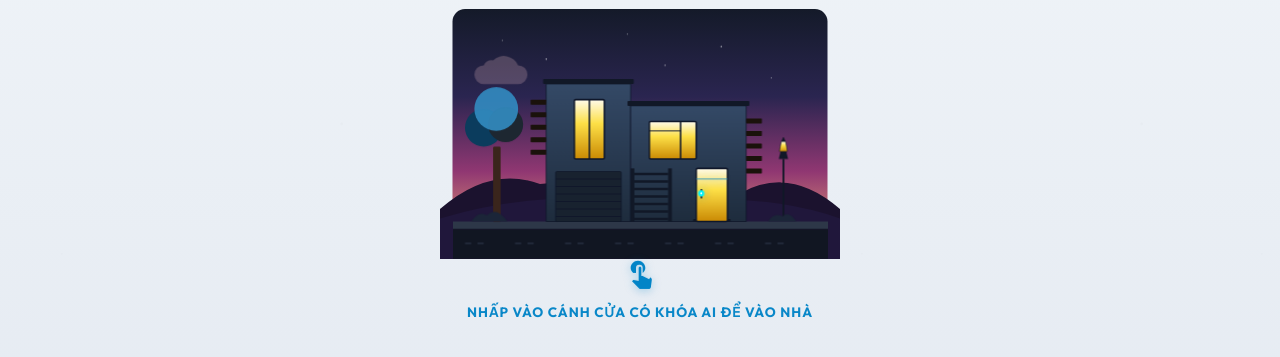
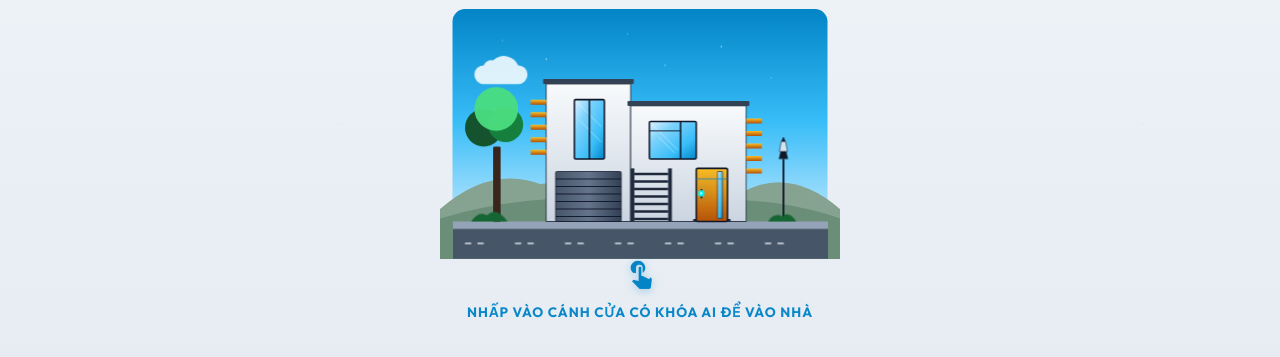
Before and after one commit to huykokukevnnn/If-and-Then, a website: page index.html in a window 1280 px wide. Shown: the part 197-554 px from the top of the page. Drawn offline with Linux system fonts and the light colour scheme.

Commit message:
style: upgrade smart villa exterior to a premium modern look with bright daytime sky

```diff
--- a/index.html
+++ b/index.html
@@ -5,7 +5,7 @@
     <meta name="viewport" content="width=device-width, initial-scale=1.0, maximum-scale=1.0, user-scalable=no">
     <title>AI Smart Home - Game Giáo Dục Trải Nghiệm & Lập Trình AI</title>
     <meta name="description" content="Trò chơi mini game tương tác giáo dục học sinh về cách thức hoạt động và lập trình Trí tuệ Nhân tạo (AI) ứng dụng vào nhà thông minh Smart Home.">
-    <link rel="stylesheet" href="styles.css?v=14.0">
+    <link rel="stylesheet" href="styles.css?v=15.0">
 </head>
 <body>
     <div class="star-bg"></div>
@@ -61,19 +61,37 @@
 
                                  <svg class="exterior-house-svg" viewBox="0 0 600 400" xmlns="http://www.w3.org/2000/svg">
                         <defs>
-                            <!-- Bầu trời Gradient bình minh rực rỡ ấm áp (Tờ mờ sáng cực kỳ đẹp mắt) -->
+                            <!-- Bầu trời Gradient trong xanh rực rỡ ban ngày -->
                             <linearGradient id="skyGrad" x1="0%" y1="0%" x2="0%" y2="100%">
-                                <stop offset="0%" stop-color="#141a29"/> <!-- Tầng mây đêm trên cao -->
-                                <stop offset="35%" stop-color="#2a2550"/> <!-- Sắc tím hoàng hôn dịu dàng -->
-                                <stop offset="65%" stop-color="#903772"/> <!-- Hồng ánh bình minh rạng rỡ -->
-                                <stop offset="100%" stop-color="#fdba74"/> <!-- Ánh nắng vàng be ấm sực ở đường chân trời -->
+                                <stop offset="0%" stop-color="#0284c7"/> <!-- Deep sky blue -->
+                                <stop offset="45%" stop-color="#38bdf8"/> <!-- Sky blue azure -->
+                                <stop offset="85%" stop-color="#bae6fd"/> <!-- Horizon soft baby blue -->
+                                <stop offset="100%" stop-color="#e0f2fe"/> <!-- Horizon white glow -->
                             </linearGradient>
-                            <!-- Tường đá phiến xanh xám hiện đại, nổi bật có highlight -->
+                            <!-- Tường thạch cao trắng xám hiện đại phong cách Bắc Âu -->
                             <linearGradient id="wallDarkBlue" x1="0%" y1="0%" x2="0%" y2="100%">
-                                <stop offset="0%" stop-color="#344966"/> <!-- Đá phiến xám xanh sáng -->
-                                <stop offset="100%" stop-color="#1e2c3d"/> <!-- Đáy đậm giữ khối vững chãi -->
+                                <stop offset="0%" stop-color="#f8fafc"/> <!-- Trắng tinh khôi cực sang -->
+                                <stop offset="100%" stop-color="#cbd5e1"/> <!-- Xám bạc nhẹ đổ bóng khối -->
                             </linearGradient>
-                            <!-- Cửa sổ & Cửa chính phát sáng rực rỡ đầy sức sống -->
+                            <!-- Kính phản quang màu xanh trời ban ngày -->
+                            <linearGradient id="windowGlass" x1="0%" y1="0%" x2="100%" y2="100%">
+                                <stop offset="0%" stop-color="#e0f2fe"/>
+                                <stop offset="30%" stop-color="#7dd3fc"/>
+                                <stop offset="70%" stop-color="#38bdf8"/>
+                                <stop offset="100%" stop-color="#0284c7"/>
+                            </linearGradient>
+                            <!-- Gỗ Teak/Oak ấm áp sang trọng cho ngoại thất -->
+                            <linearGradient id="woodGrad" x1="0%" y1="0%" x2="0%" y2="100%">
+                                <stop offset="0%" stop-color="#fbbf24"/> <!-- Sồi ấm -->
+                                <stop offset="100%" stop-color="#b45309"/> <!-- Teak đậm quý phái -->
+                            </linearGradient>
+                            <!-- Màu cửa garage kim loại sang xịn -->
+                            <linearGradient id="garageGrad" x1="0%" y1="0%" x2="100%" y2="0%">
+                                <stop offset="0%" stop-color="#475569" />
+                                <stop offset="50%" stop-color="#64748b" />
+                                <stop offset="100%" stop-color="#334155" />
+                            </linearGradient>
+                            <!-- Giữ lại windowWarm cho các phần tử cần tương thích ngược -->
                             <linearGradient id="windowWarm" x1="0%" y1="0%" x2="0%" y2="100%">
                                 <stop offset="0%" stop-color="#fffbeb"/>
                                 <stop offset="40%" stop-color="#fde047"/>
@@ -81,15 +99,15 @@
                             </linearGradient>
                         </defs>
 
-                        <!-- Bầu trời tờ mờ sáng với bo góc mượt mà -->
+                        <!-- Bầu trời ban ngày trong vắt -->
                         <rect width="600" height="400" rx="20" fill="url(#skyGrad)"/>
 
-                        <!-- Dải đồi núi xa xăm hậu cảnh màu tím hồng của bình minh -->
-                        <path d="M-20 320 Q60 250 140 280 Q220 270 300 320 Q380 260 460 295 Q540 250 620 320 L620 400 L-20 400 Z" fill="#1b122e" />
-                        <path d="M-20 335 Q150 285 320 312 Q490 290 620 335 L620 400 L-20 400 Z" fill="#20173b" />
+                        <!-- Dải đồi núi xa xăm hậu cảnh màu xanh mờ sương nhẹ nhàng -->
+                        <path d="M-20 320 Q60 250 140 280 Q220 270 300 320 Q380 260 460 295 Q540 250 620 320 L620 400 L-20 400 Z" fill="#86a391" />
+                        <path d="M-20 335 Q150 285 320 312 Q490 290 620 335 L620 400 L-20 400 Z" fill="#6b8e78" />
 
-                        <!-- Hạt sao lấp lánh mờ dần khi bình minh hé rạng -->
-                        <g fill="#ffffff" opacity="0.45" class="star-twinkle-svg">
+                        <!-- Hạt sao ban đêm ẩn dưới ánh mặt trời -->
+                        <g fill="#ffffff" opacity="0.0" class="star-twinkle-svg">
                             <circle cx="80" cy="50" r="0.8" />
                             <circle cx="150" cy="80" r="1.2" />
                             <circle cx="280" cy="40" r="0.8" />
@@ -98,23 +116,23 @@
                             <circle cx="510" cy="110" r="0.8" />
                         </g>
 
-                        <!-- Mây bay lơ lửng ban mai đỏ ửng nhẹ -->
-                        <g fill="#fecdd3" opacity="0.22" class="cloud-anim">
+                        <!-- Mây trắng lơ lửng ban ngày tràn đầy sinh khí -->
+                        <g fill="#ffffff" opacity="0.85" class="cloud-anim">
                             <path d="M40 90 a15 15 0 0 1 15 -8 a25 25 0 0 1 40 8 a15 15 0 0 1 15 15 a15 15 0 0 1 -15 15 h-55 a15 15 0 0 1 -15 -15 a15 15 0 0 1 15 -15 z" />
                         </g>
 
-                        <!-- Vỉa hè bên đường màu xám đá -->
-                        <rect x="0" y="340" width="600" height="12" fill="#2d3748" />
+                        <!-- Vỉa hè bên đường màu xám xi măng sạch sẽ -->
+                        <rect x="0" y="340" width="600" height="12" fill="#94a3b8" />
 
                         <!-- CƠ THỂ BIỆT THỰ HIỆN ĐẠI NỔI BẬT TỔNG THỂ -->
 
                         <!-- 1. Cụm nhà bên trái: Khối đứng 2 tầng chính -->
                         <rect x="150" y="120" width="135" height="220" fill="url(#wallDarkBlue)" stroke="#0f172a" stroke-width="1.2" />
-                        <!-- Nóc mái tối sẫm -->
-                        <rect x="145" y="112" width="145" height="8" fill="#111827" rx="1.5" />
+                        <!-- Nóc mái tối sẫm màu Charcoal hiện đại -->
+                        <rect x="145" y="112" width="145" height="8" fill="#334155" rx="1.5" />
 
-                        <!-- Khe trang trí sọc ngang gỗ óc chó sẫm cực kỳ thẩm mỹ bên trái -->
-                        <g fill="#1a120b">
+                        <!-- Khe trang trí sọc ngang gỗ sồi vàng rực rỡ dưới nắng bên trái -->
+                        <g fill="url(#woodGrad)">
                             <rect x="125" y="145" width="25" height="8" rx="1" />
                             <rect x="125" y="165" width="25" height="8" rx="1" />
                             <rect x="125" y="185" width="25" height="8" rx="1" />
@@ -124,11 +142,11 @@
 
                         <!-- 2. Cụm nhà bên phải: Khối lầu nằm ngang lửng -->
                         <rect x="285" y="155" width="185" height="185" fill="url(#wallDarkBlue)" stroke="#0f172a" stroke-width="1.2" />
-                        <!-- Nóc mái tối sẫm -->
-                        <rect x="280" y="147" width="195" height="8" fill="#111827" rx="1.5" />
+                        <!-- Nóc mái tối sẫm màu Charcoal hiện đại -->
+                        <rect x="280" y="147" width="195" height="8" fill="#334155" rx="1.5" />
 
-                        <!-- Khe trang trí sọc ngang gỗ sẫm cực kỳ thẩm mỹ bên phải -->
-                        <g fill="#1a120b">
+                        <!-- Khe trang trí sọc ngang gỗ sồi vàng rực rỡ dưới nắng bên phải -->
+                        <g fill="url(#woodGrad)">
                             <rect x="470" y="175" width="25" height="8" rx="1" />
                             <rect x="470" y="195" width="25" height="8" rx="1" />
                             <rect x="470" y="215" width="25" height="8" rx="1" />
@@ -136,8 +154,8 @@
                             <rect x="470" y="255" width="25" height="8" rx="1" />
                         </g>
 
-                        <!-- Cửa nhà để xe (Garage) màu xám đậm có điểm nhấn sáng -->
-                        <rect x="165" y="260" width="105" height="80" fill="#18222f" stroke="#0f172a" stroke-width="1.2" rx="2" />
+                        <!-- Cửa nhà để xe (Garage) màu kim loại bạc-xám cao cấp -->
+                        <rect x="165" y="260" width="105" height="80" fill="url(#garageGrad)" stroke="#0f172a" stroke-width="1.2" rx="2" />
                         <!-- Các đường gờ dọc/ngang cửa cuốn -->
                         <g stroke="#0f172a" stroke-width="1.5">
                             <line x1="165" y1="272" x2="270" y2="272" />
@@ -148,8 +166,8 @@
                             <line x1="165" y1="332" x2="270" y2="332" />
                         </g>
 
-                        <!-- Hàng rào cột sắt đen mờ tinh tế ở giữa nhà -->
-                        <g fill="#111827">
+                        <!-- Hàng rào cột sắt màu xám than hiện đại tinh tế ở giữa nhà -->
+                        <g fill="#1e293b">
                             <rect x="285" y="255" width="6" height="85" />
                             <rect x="345" y="255" width="6" height="85" />
                             <!-- Các thanh ngang -->
@@ -162,23 +180,35 @@
                             <rect x="291" y="334" width="54" height="4" />
                         </g>
 
-                        <!-- 3. Cụm cửa sổ phát sáng lung linh cực mạnh trên nền trời tờ mờ sáng -->
+                        <!-- 3. Cụm cửa sổ kính phản quang xanh trời trong suốt cao cấp -->
 
                         <!-- Cửa sổ đứng tầng 2 (Khối Trái) -->
-                        <rect x="195" y="145" width="48" height="95" fill="url(#windowWarm)" stroke="#0f172a" stroke-width="2.5" rx="2" />
-                        <line x1="219" y1="145" x2="219" y2="240" stroke="#0f172a" stroke-width="2.5" />
+                        <g>
+                            <rect x="195" y="145" width="48" height="95" fill="url(#windowGlass)" stroke="#0f172a" stroke-width="2.5" rx="2" />
+                            <!-- Dải phản quang nghiêng màu trắng sang trọng -->
+                            <line x1="200" y1="150" x2="238" y2="188" stroke="#ffffff" stroke-width="1.5" opacity="0.4" />
+                            <line x1="205" y1="180" x2="238" y2="213" stroke="#ffffff" stroke-width="1.5" opacity="0.4" />
+                            <line x1="219" y1="145" x2="219" y2="240" stroke="#0f172a" stroke-width="2.5" />
+                        </g>
 
                         <!-- Cửa sổ ngang tầng 2 (Khối Phải) -->
-                        <rect x="315" y="180" width="75" height="60" fill="url(#windowWarm)" stroke="#0f172a" stroke-width="2.5" rx="2" />
-                        <line x1="365" y1="180" x2="365" y2="240" stroke="#0f172a" stroke-width="2.5" />
-                        <line x1="315" y1="195" x2="365" y2="195" stroke="#0f172a" stroke-width="1.5" />
+                        <g>
+                            <rect x="315" y="180" width="75" height="60" fill="url(#windowGlass)" stroke="#0f172a" stroke-width="2.5" rx="2" />
+                            <!-- Dải phản quang nghiêng màu trắng sang trọng -->
+                            <line x1="320" y1="185" x2="360" y2="225" stroke="#ffffff" stroke-width="1.5" opacity="0.4" />
+                            <line x1="330" y1="205" x2="355" y2="230" stroke="#ffffff" stroke-width="1.5" opacity="0.4" />
+                            <line x1="365" y1="180" x2="365" y2="240" stroke="#0f172a" stroke-width="2.5" />
+                            <line x1="315" y1="195" x2="365" y2="195" stroke="#0f172a" stroke-width="1.5" />
+                        </g>
 
                         <!-- CỬA CHÍNH VÀO NHÀ (Nơi tương tác để bước vào nhà) -->
                         <g class="glow-door" id="svg-front-door" style="cursor: pointer;">
                             <!-- Thềm bước chân gỗ sẫm -->
-                            <rect x="385" y="336" width="60" height="4" fill="#111827" rx="1" />
-                            <!-- Cánh cửa phát sáng sắc vàng rực rỡ nổi bật cực độ -->
-                            <rect x="390" y="255" width="50" height="85" fill="url(#windowWarm)" stroke="#0f172a" stroke-width="2.5" rx="2" />
+                            <rect x="385" y="336" width="60" height="4" fill="#1e293b" rx="1" />
+                            <!-- Cánh cửa gỗ Teak sang trọng lịch lãm -->
+                            <rect x="390" y="255" width="50" height="85" fill="url(#woodGrad)" stroke="#0f172a" stroke-width="2.5" rx="2" />
+                            <!-- Dải kính dọc phản quang hiện đại trên cánh cửa tăng độ sang xịn -->
+                            <rect x="424" y="260" width="8" height="75" fill="url(#windowGlass)" stroke="#0f172a" stroke-width="1" rx="0.5" opacity="0.95" />
                             <!-- Tay nắm cửa thanh mảnh -->
                             <rect x="397" y="288" width="2.5" height="15" fill="#0f172a" rx="0.5" />
 
@@ -192,43 +222,43 @@
 
                         <!-- 4. Cảnh quan xung quanh (Cây xanh tươi tắn & Đèn đường ấm áp) -->
 
-                        <!-- Cây xanh bên trái ngôi nhà có sắc lá tươi nổi bật hơn -->
+                        <!-- Cây xanh bên trái ngôi nhà có sắc lá tươi nổi bật hơn ban ngày -->
                         <g>
                             <!-- Thân cây gỗ -->
                             <rect x="65" y="220" width="12" height="120" fill="#3a251c" rx="2" />
-                            <!-- Tán lá tròn màu xanh biển sâu đầy tính nghệ thuật -->
-                            <circle cx="50" cy="190" r="30" fill="#0b3c5d" />
-                            <circle cx="85" cy="185" r="28" fill="#1d2731" />
-                            <circle cx="70" cy="160" r="35" fill="#328cc1" opacity="0.9" />
+                            <!-- Tán lá tròn màu xanh ngọc bích đầy sinh khí dưới ánh mặt trời -->
+                            <circle cx="50" cy="190" r="30" fill="#14532d" />
+                            <circle cx="85" cy="185" r="28" fill="#15803d" />
+                            <circle cx="70" cy="160" r="35" fill="#4ade80" opacity="0.95" />
                         </g>
-                        <!-- Khóm bụi cỏ nhỏ trang trí -->
-                        <path d="M 30 340 Q 42 322 55 330 Q 70 315 88 340 Z" fill="#1b2538" />
+                        <!-- Khóm bụi cỏ nhỏ trang trí màu xanh tươi -->
+                        <path d="M 30 340 Q 42 322 55 330 Q 70 315 88 340 Z" fill="#166534" />
 
-                        <!-- Đèn đường cổ điển ấm áp ở bên phải ngôi nhà -->
+                        <!-- Đèn đường cổ điển sang trọng bên phải ngôi nhà -->
                         <g>
                             <!-- Cột đèn -->
                             <rect x="528" y="240" width="3" height="100" fill="#111827" />
                             <rect x="523" y="337" width="13" height="3" fill="#111827" />
                             <!-- Giá đỡ đèn mạ đen -->
                             <polygon points="522,240 537,240 534,228 525,228" fill="#111827" />
-                            <!-- Bóng đèn phát sáng vàng rực -->
-                            <polygon points="523,228 536,228 533,212 526,212" fill="url(#windowWarm)" stroke="#111827" stroke-width="1" />
+                            <!-- Bóng đèn tắt ban ngày (chuyển màu trắng xám passive thanh lịch) -->
+                            <polygon points="523,228 536,228 533,212 526,212" fill="#e2e8f0" stroke="#111827" stroke-width="1" opacity="0.9" />
                             <!-- Chóp đỉnh đèn -->
                             <polygon points="526,212 533,212 529.5,204" fill="#111827" />
                         </g>
-                        <!-- Khóm bụi cỏ nhỏ trang trí chân đèn -->
-                        <path d="M 505 340 Q 515 325 528 332 Q 538 322 550 340 Z" fill="#1b2538" />
+                        <!-- Khóm bụi cỏ nhỏ trang trí chân đèn màu xanh tươi -->
+                        <path d="M 505 340 Q 515 325 528 332 Q 538 322 550 340 Z" fill="#166534" />
 
-                        <!-- Mặt đường nhựa dưới tiền cảnh màu xanh sẫm -->
-                        <rect x="0" y="352" width="600" height="48" fill="#111622" />
-                        <!-- Dải làn đường màu xám xanh -->
-                        <line x1="20" y1="375" x2="60" y2="375" stroke="#232b3c" stroke-width="2.5" stroke-dasharray="10 10" />
-                        <line x1="100" y1="375" x2="140" y2="375" stroke="#232b3c" stroke-width="2.5" stroke-dasharray="10 10" />
-                        <line x1="180" y1="375" x2="220" y2="375" stroke="#232b3c" stroke-width="2.5" stroke-dasharray="10 10" />
-                        <line x1="260" y1="375" x2="300" y2="375" stroke="#232b3c" stroke-width="2.5" stroke-dasharray="10 10" />
-                        <line x1="340" y1="375" x2="380" y2="375" stroke="#232b3c" stroke-width="2.5" stroke-dasharray="10 10" />
-                        <line x1="420" y1="375" x2="460" y2="375" stroke="#232b3c" stroke-width="2.5" stroke-dasharray="10 10" />
-                        <line x1="500" y1="375" x2="540" y2="375" stroke="#232b3c" stroke-width="2.5" stroke-dasharray="10 10" />
+                        <!-- Mặt đường nhựa dưới tiền cảnh màu xám asphalt ban ngày -->
+                        <rect x="0" y="352" width="600" height="48" fill="#475569" />
+                        <!-- Dải làn đường màu xám trắng ban ngày rõ nét -->
+                        <line x1="20" y1="375" x2="60" y2="375" stroke="#e2e8f0" stroke-width="2.5" stroke-dasharray="10 10" opacity="0.8" />
+                        <line x1="100" y1="375" x2="140" y2="375" stroke="#e2e8f0" stroke-width="2.5" stroke-dasharray="10 10" opacity="0.8" />
+                        <line x1="180" y1="375" x2="220" y2="375" stroke="#e2e8f0" stroke-width="2.5" stroke-dasharray="10 10" opacity="0.8" />
+                        <line x1="260" y1="375" x2="300" y2="375" stroke="#e2e8f0" stroke-width="2.5" stroke-dasharray="10 10" opacity="0.8" />
+                        <line x1="340" y1="375" x2="380" y2="375" stroke="#e2e8f0" stroke-width="2.5" stroke-dasharray="10 10" opacity="0.8" />
+                        <line x1="420" y1="375" x2="460" y2="375" stroke="#e2e8f0" stroke-width="2.5" stroke-dasharray="10 10" opacity="0.8" />
+                        <line x1="500" y1="375" x2="540" y2="375" stroke="#e2e8f0" stroke-width="2.5" stroke-dasharray="10 10" opacity="0.8" />
                     </svg>
                 </div>
 
```
